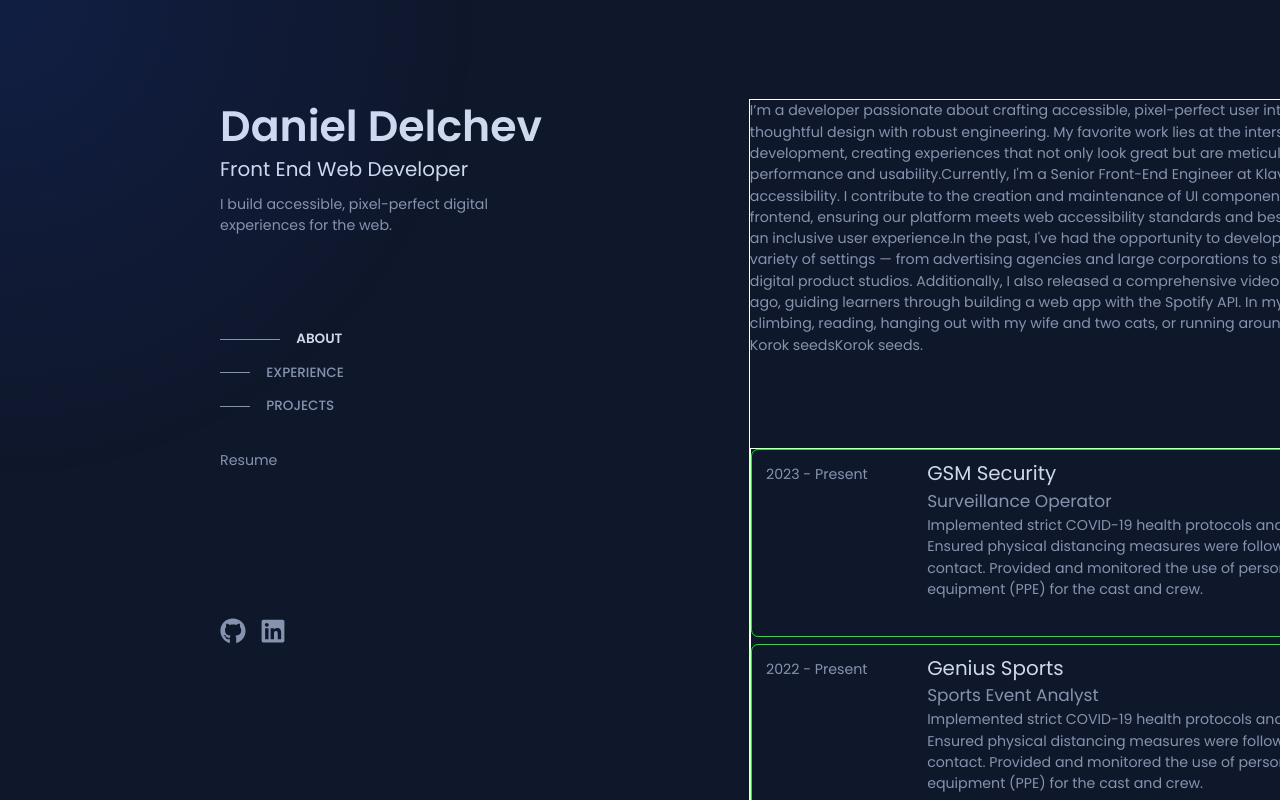
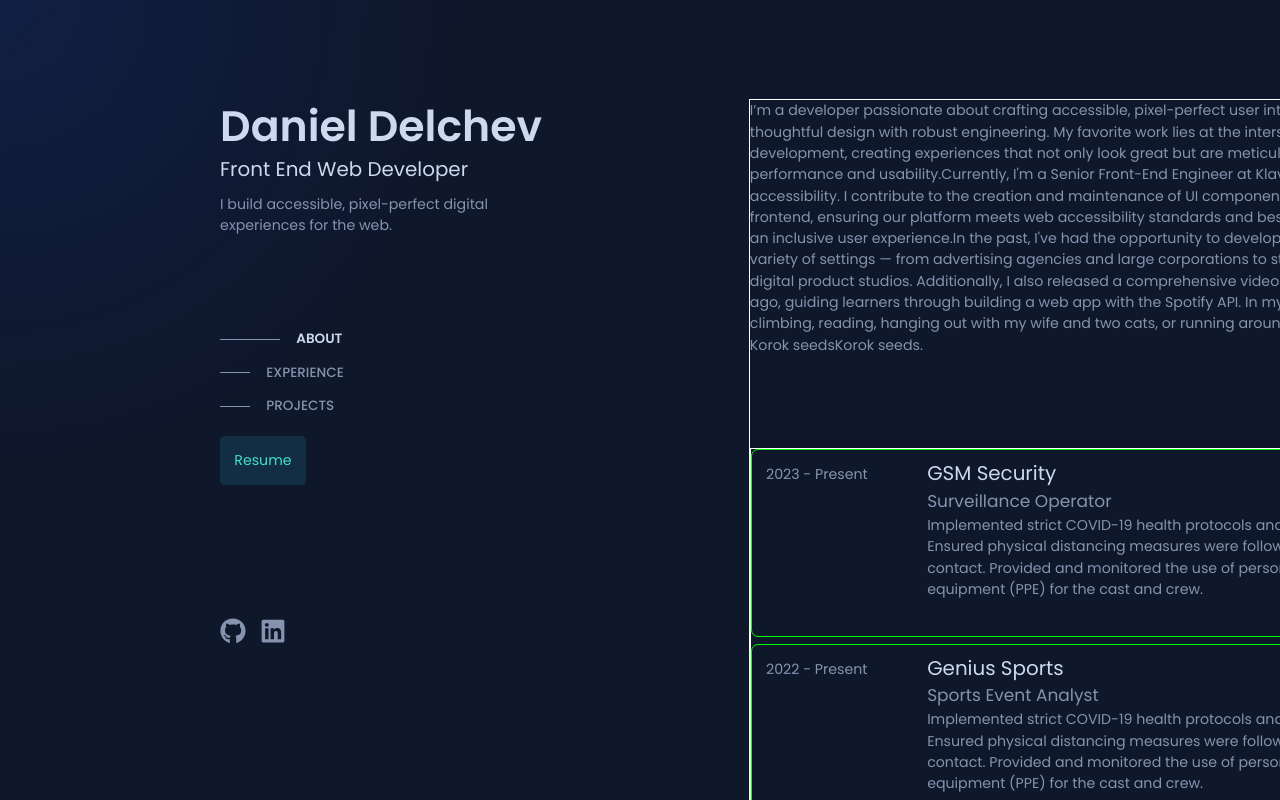
Before and after one commit to didelchev/dev-portfolio, a React (Vite) app in the folder dev-portfolio-website/: page / in a window 1280 px wide. Shown: the top 800 px of the page. Built offline with nearby package versions, Linux system fonts and the light colour scheme.

Commit message:
add download button styles

```diff
--- a/dev-portfolio-website/src/components/Navbar/Navbar.css
+++ b/dev-portfolio-website/src/components/Navbar/Navbar.css
@@ -44,3 +44,18 @@
 .nav-links.active a::before {
   width: 60px;
 }
+
+
+.resume-btn{
+  padding: 1em;
+  background-color: rgb(19, 45, 67);
+  border: none;
+  border-radius: 0.3em;
+  color: turquoise;
+}
+
+.resume-btn:hover{
+    backdrop-filter: blur(10px);
+    border-radius: 0.5em;
+    cursor: pointer;
+}
```
